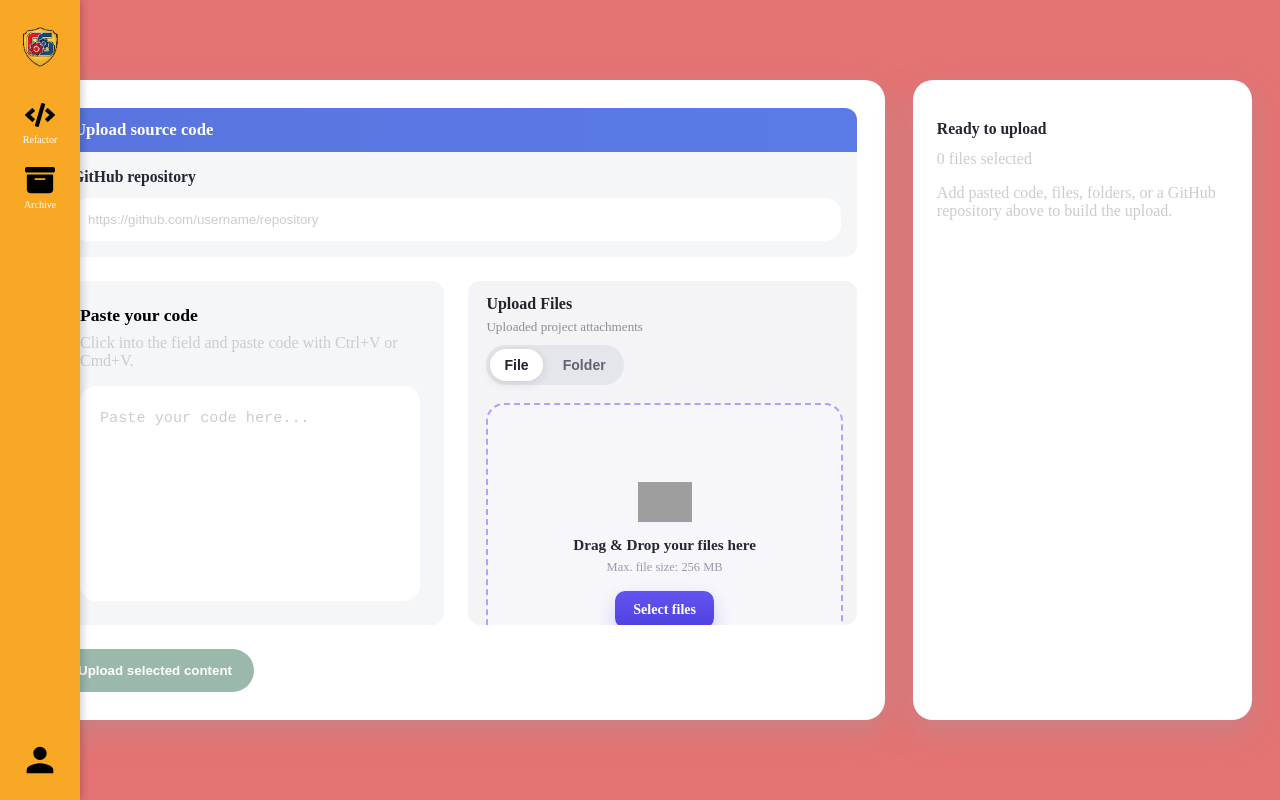
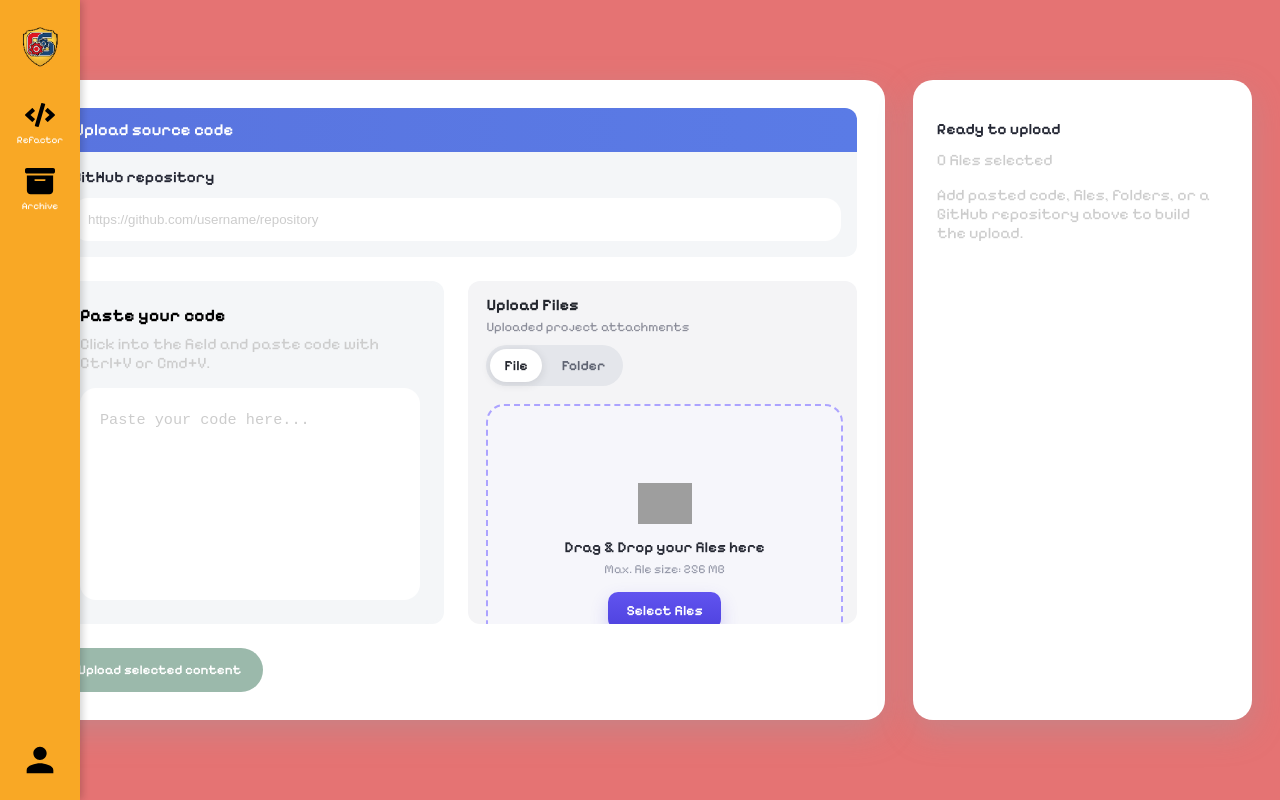
Before and after one commit to XP-Elites/XP-Frontend, a React (Create React App) app: page /upload in a window 1280 px wide. Built offline with nearby package versions, Linux system fonts and the light colour scheme; grey boxes are pictures that could not be loaded.

Commit message:
Refactor Upload component layout and styles; enhance button alignment and summary display

```diff
--- a/src/components/UI/Upload.module.css
+++ b/src/components/UI/Upload.module.css
@@ -242,11 +242,6 @@
   padding: 12px 18px;
 }
 
-.folderMeta {
-  margin: 16px 0 0;
-  color: var(--txt-second-color);
-}
-
 .summary {
   display: flex;
   flex: 1;
@@ -374,13 +369,19 @@
 }
 
 .success {
-  margin: 16px 0 0;
+  margin: 0 0;
   color: aquamarine;
   font-weight: 600;
 }
+.uploadButtonRow {
+  display: flex;
+  justify-content: flex-start;
+  align-items: center;
+  gap: 16px;
+}
 
 .error {
-  margin: 16px 0 0;
+  margin: 0 0;
   color: #ff6b6b;
   font-weight: 600;
 }
--- a/src/components/pages/Upload.js
+++ b/src/components/pages/Upload.js
@@ -201,24 +201,17 @@ function Upload() {
                     showPreview={false}
                   />
                 ) : (
-                  <>
                   <DropFileInput
                     onFileChange={(nextFiles) => updateFolderFiles(nextFiles)}
                     selectedFiles={folderFiles}
                     selectionMode="folder"
                     showPreview={false}
                   />
-                    <p className={styles.folderMeta}>
-                      {folderFiles.length > 0
-                        ? `${folderFiles.length} folder file${folderFiles.length === 1 ? "" : "s"} selected`
-                        : "Select a folder using the same drop area"}
-                    </p>
-                  </>
                 )}
               </div>
             </div>
           </div>
-
+          <div className={styles.uploadButtonRow}>
             <button
               type="button"
               className={styles.uploadButton}
@@ -228,8 +221,11 @@ function Upload() {
               {isUploading ? "Uploading..." : "Upload selected content"}
             </button>
 
-          {status === "success" && <p className={styles.success}>{message}</p>}
+            {status === "success" && (
+              <p className={styles.success}>{message}</p>
+            )}
             {status === "error" && <p className={styles.error}>{message}</p>}
+          </div>
         </div>
 
         <div className={styles.summaryBox}>
@@ -238,7 +234,15 @@ function Upload() {
               <h3 className={styles.sectionLabel}>Ready to upload</h3>
               <p className={styles.summaryMeta}>
                 {files.length} file{files.length === 1 ? "" : "s"} selected
-                {code ? ` | ${codeLines} lines of pasted code` : ""}
+                {code ? (
+                  <>
+                    {" | "}
+                    <span className={styles.defaultFont}>{codeLines}</span>
+                    {" lines of pasted code"}
+                  </>
+                ) : (
+                  ""
+                )}
                 {repoLink ? " | 1 GitHub repository link" : ""}
                 {files.length > 0 ? ` | ${totalSize}B total` : ""}
                 {folderFiles.length > 0
@@ -257,7 +261,12 @@ function Upload() {
                     <div>
                       <p className={styles.summaryCardTitle}>Pasted code</p>
                       <p className={styles.summaryCardMeta}>
-                        {codeLines} lines | {code.length} characters
+                        <span className={styles.defaultFont}>{codeLines}</span>
+                        {" lines | "}
+                        <span className={styles.defaultFont}>
+                          {code.length}
+                        </span>
+                        {" characters"}
                       </p>
                     </div>
                     <button
--- a/src/index.css
+++ b/src/index.css
@@ -1,3 +1,5 @@
+@import url("https://fonts.googleapis.com/css2?family=Pixelify+Sans:wght@400..700&display=swap");
+
 :root {
   /* Color palette from reference image */
   --coral-bg: #e57373;
@@ -17,7 +19,9 @@
   --border-color: #e0e0e0;
 }
 
-body {
+body,
+button {
   /* main background — coral with a subtle vertical gradient */
   background-color: var(--coral-bg);
+  font-family: "Pixelify Sans", monospace;
 }
```
Lines whose indentation alone changed are shown as unchanged.
